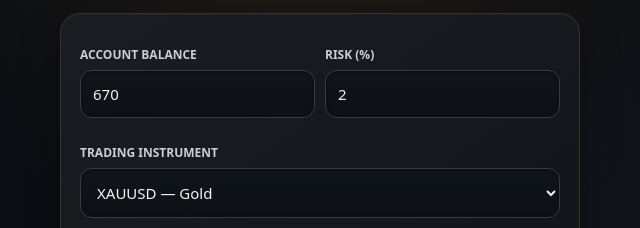
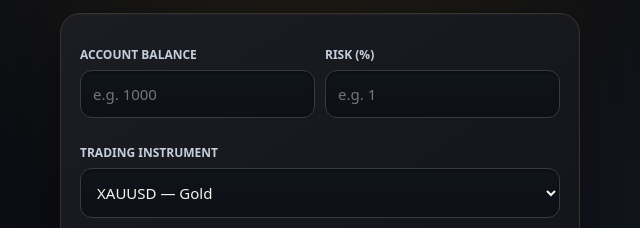
Before and after one commit to ole-kena/Sigmal, a plain HTML site: page index.html in a window 1280 px wide. Shown: the part 143-371 px from the top of the page, 320-960 px from the left. Drawn offline with Linux system fonts and the light colour scheme.

Commit message:
Update index.html

```diff
--- a/index.html
+++ b/index.html
@@ -15,8 +15,8 @@ main{width:min(100% - 28px,520px);margin:0 auto;padding:28px 0 40px}.brand{text-
 <header class="brand"><div class="sigma">SIGMA</div><h1>LOTS CALCULATOR</h1><p>PRECISION IN EVERY TRADE.</p></header>
 <section class="card">
  <div class="grid">
-  <div class="field"><label for="balance">ACCOUNT BALANCE</label><input id="balance" type="number" min="0" step="any" value="670" inputmode="decimal"></div>
-  <div class="field"><label for="risk">RISK (%)</label><input id="risk" type="number" min="0" max="100" step="any" value="2" inputmode="decimal"></div>
+  <div class="field"><label for="balance">ACCOUNT BALANCE</label><input id="balance" type="number" min="0" step="any" inputmode="decimal" placeholder="e.g. 1000"></div>
+  <div class="field"><label for="risk">RISK (%)</label><input id="risk" type="number" min="0" max="100" step="any" inputmode="decimal" placeholder="e.g. 1"></div>
  </div>
  <div class="field"><label for="pair">TRADING INSTRUMENT</label><select id="pair"><option value="XAUUSD">XAUUSD — Gold</option><option value="EURUSD">EURUSD</option><option value="GBPUSD">GBPUSD</option><option value="AUDUSD">AUDUSD</option><option value="NZDUSD">NZDUSD</option><option value="USDJPY">USDJPY</option><option value="USDCAD">USDCAD</option><option value="USDCHF">USDCHF</option></select></div>
  <div class="grid">
```
